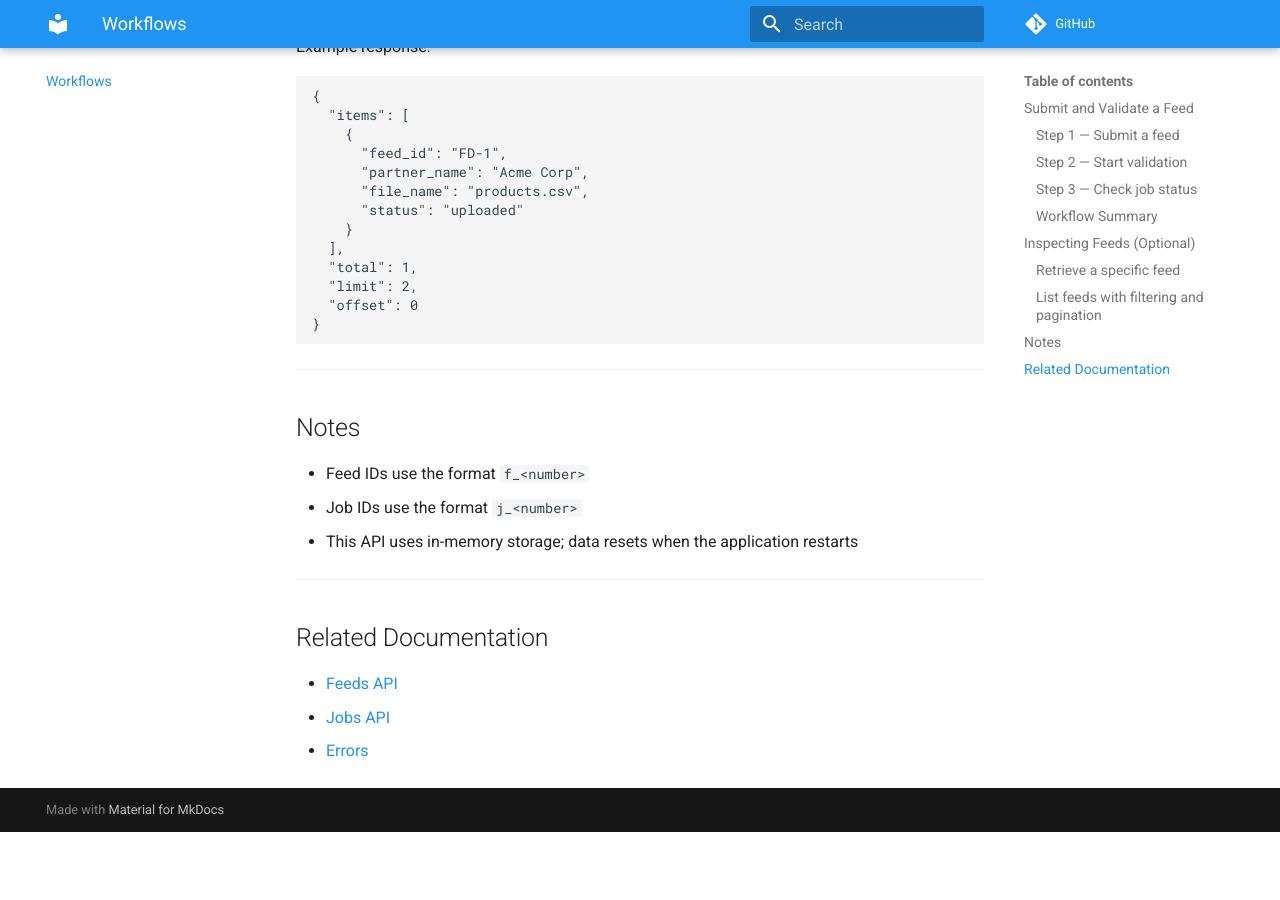
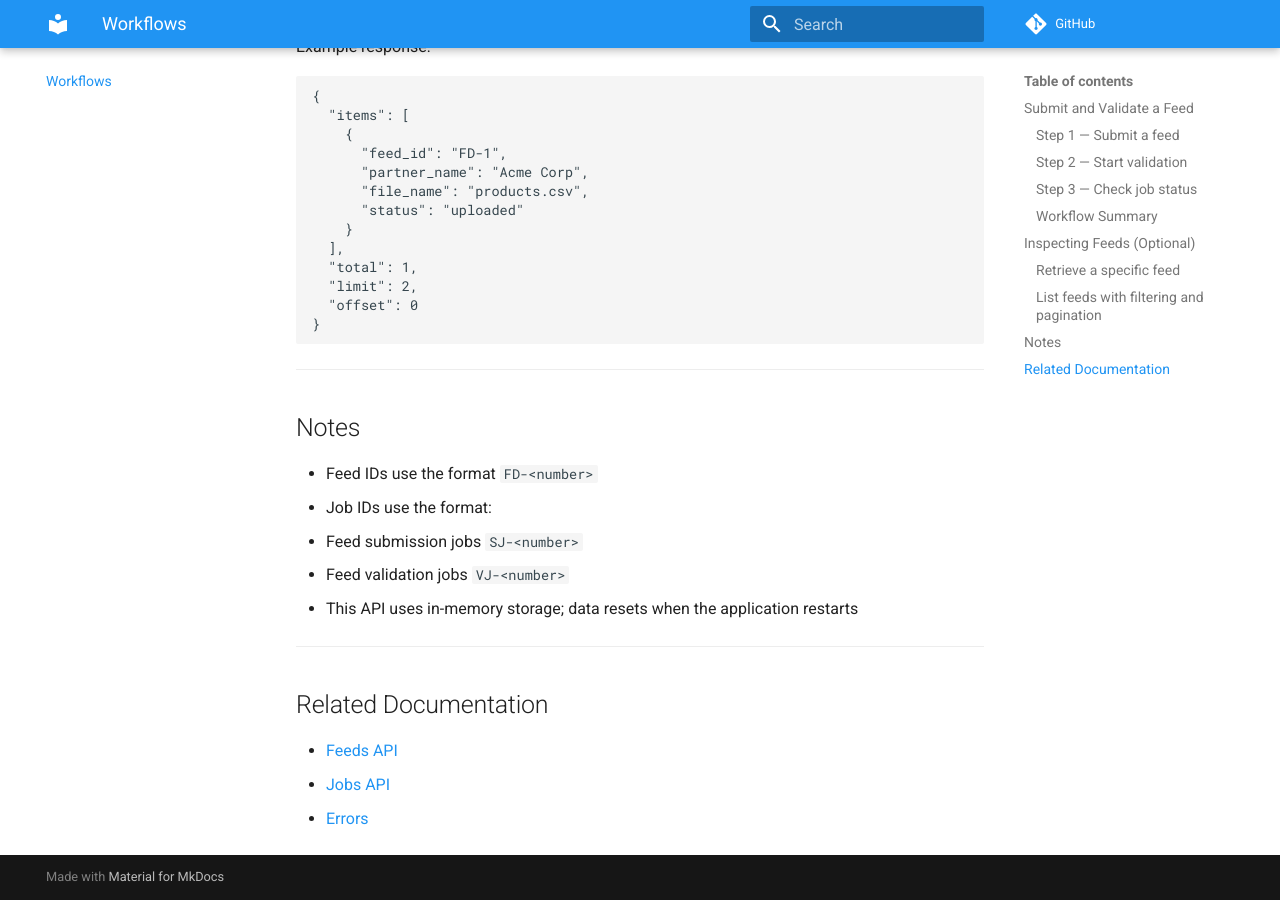
Before and after one commit to rayajose/partner-catalog-api, an MkDocs documentation site: the page built from docs/workflows.md, in a window 1280 px wide and 900 px high, scrolled down 2381 px. Built offline with MkDocs 1.6.1 and Material for MkDocs 9.7.7, drawn with Linux system fonts in a browser that asks for light colours; comment, search, counter and statistics services are not loaded; before the commit the page ends 3213 px from its top, so only the background shows below that.

Commit message:
doc upgrades

```diff
--- a/docs/workflows.md
+++ b/docs/workflows.md
@@ -133,8 +133,10 @@ Example response:
 
 ## Notes
 
-* Feed IDs use the format `f_<number>`
-* Job IDs use the format `j_<number>`
+* Feed IDs use the format `FD-<number>`
+* Job IDs use the format:
+  * Feed submission jobs `SJ-<number>`
+  * Feed validation jobs `VJ-<number>`
 * This API uses in-memory storage; data resets when the application restarts
 
 ---
```
Also changed, not shown: docs/index.md (+0 -1 lines).
